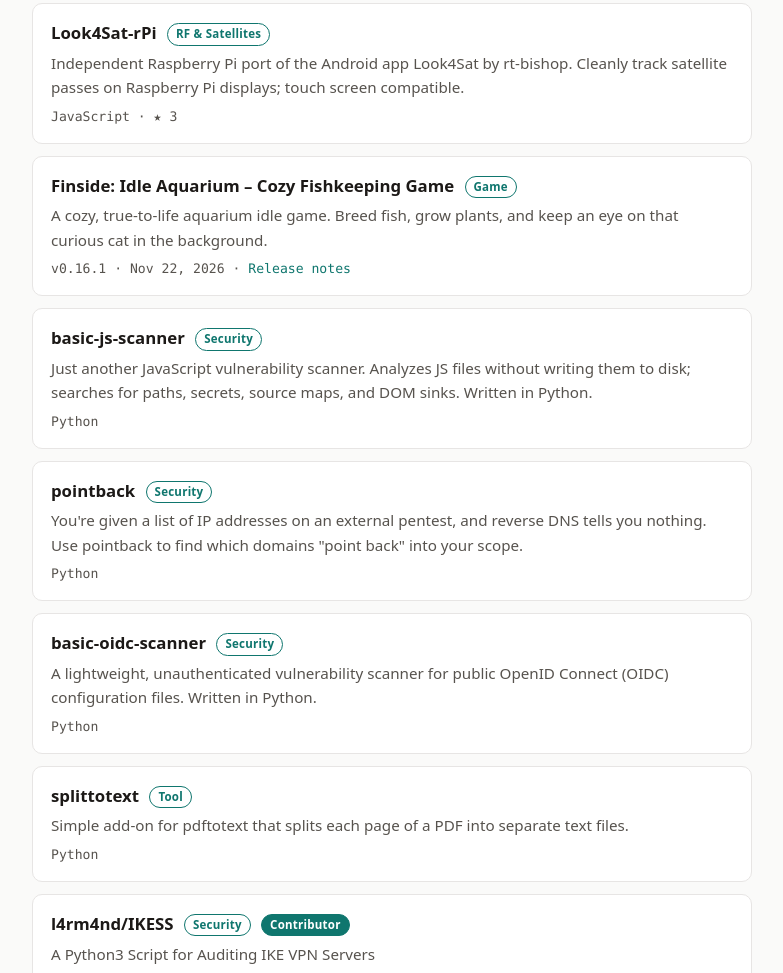
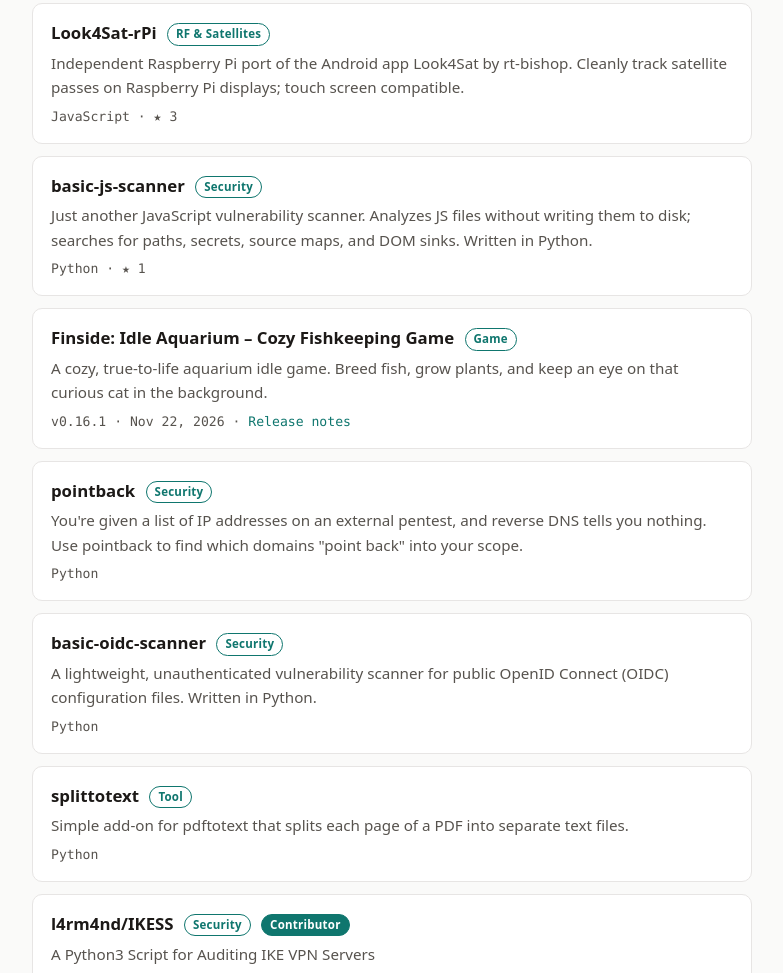
Before and after one commit to kampji/kampji.github.io, a plain HTML site: page index.html in a window 1280 px wide. Shown: the part 1786-2759 px from the top of the page, without its empty margins (248-1031 px from the left). Drawn offline with Linux system fonts and the light colour scheme.

Commit message:
Auto-update projects and articles

```diff
--- a/index.html
+++ b/index.html
@@ -167,14 +167,14 @@
         <p class="meta">JavaScript · ★ 3</p>
       </div>
       <div class="card">
+        <h3><a href="https://github.com/kampji/basic-js-scanner">basic-js-scanner</a> <span class="badge">Security</span></h3>
+        <p>Just another JavaScript vulnerability scanner. Analyzes JS files without writing them to disk; searches for paths, secrets, source maps, and DOM sinks. Written in Python.</p>
+        <p class="meta">Python · ★ 1</p>
+      </div>
+      <div class="card">
         <h3><a href="https://kampji.github.io/finside/">Finside: Idle Aquarium – Cozy Fishkeeping Game</a> <span class="badge">Game</span></h3>
         <p>A cozy, true-to-life aquarium idle game. Breed fish, grow plants, and keep an eye on that curious cat in the background.</p>
         <p class="meta">v0.16.1 · Nov 22, 2026 · <a href="https://kampji.github.io/finside/releases.html">Release notes</a></p>
-      </div>
-      <div class="card">
-        <h3><a href="https://github.com/kampji/basic-js-scanner">basic-js-scanner</a> <span class="badge">Security</span></h3>
-        <p>Just another JavaScript vulnerability scanner. Analyzes JS files without writing them to disk; searches for paths, secrets, source maps, and DOM sinks. Written in Python.</p>
-        <p class="meta">Python</p>
       </div>
       <div class="card">
         <h3><a href="https://github.com/kampji/pointback">pointback</a> <span class="badge">Security</span></h3>
--- a/sitemap.xml
+++ b/sitemap.xml
@@ -2,7 +2,7 @@
 <urlset xmlns="http://www.sitemaps.org/schemas/sitemap/0.9">
   <url>
     <loc>https://kampji.github.io/</loc>
-    <lastmod>2026-11-22</lastmod>
+    <lastmod>2026-11-23</lastmod>
   </url>
   <!-- Add a <url> block for each page you add later, e.g.:
   <url>
```
